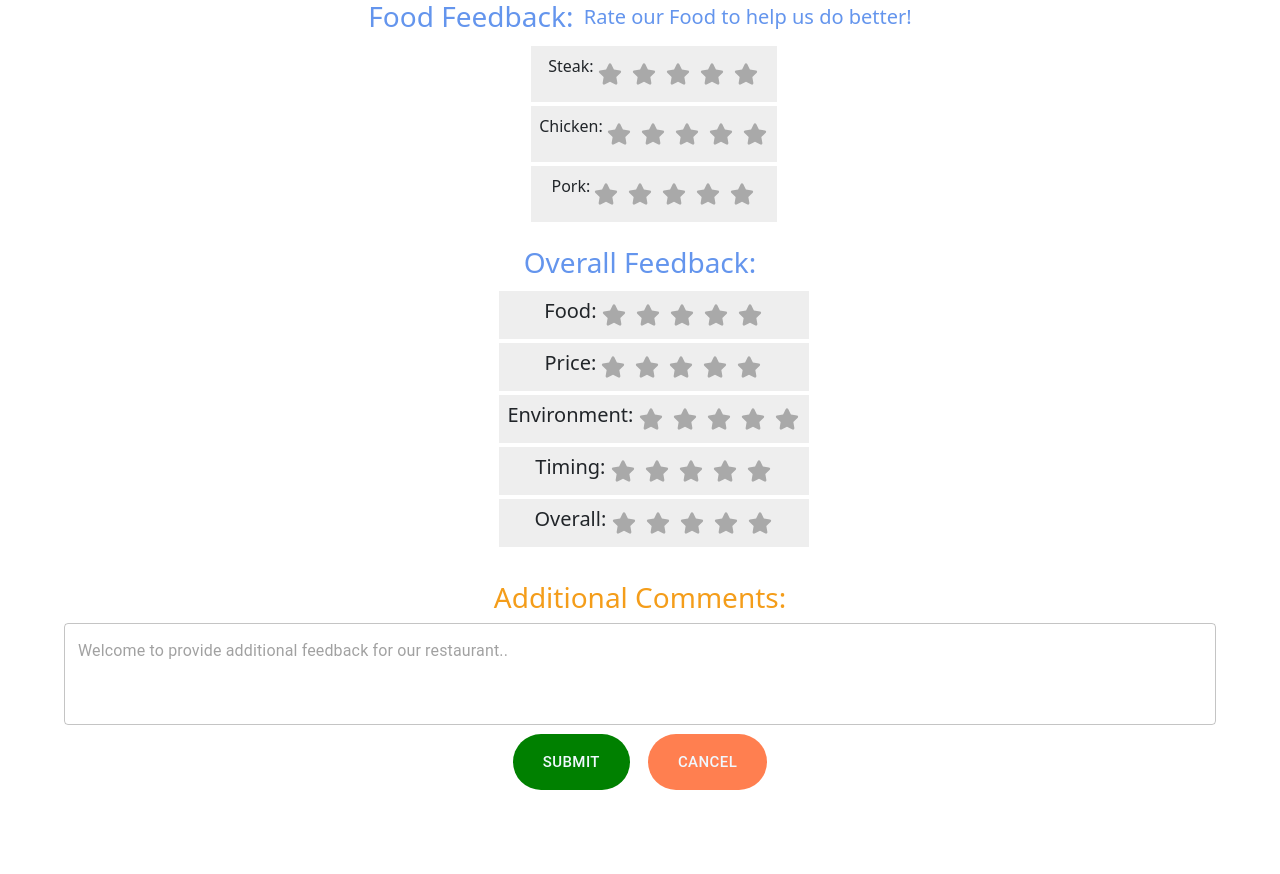
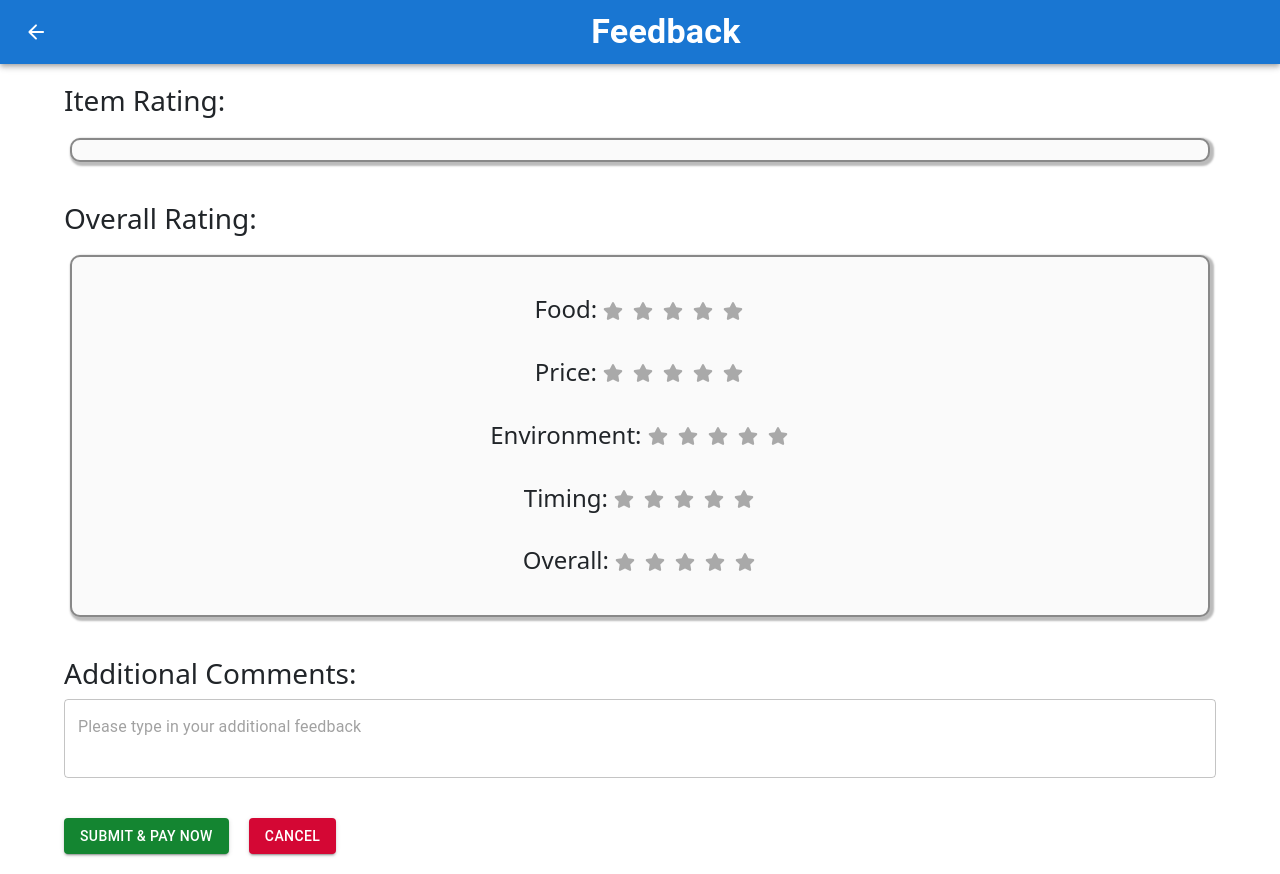
Before and after one commit to madhi-naga/ros-prototype, a React (Create React App) app: page /Feedback in a window 1280 px wide. Before the commit the page ends 809 px from the top, so only its background shows below. Built offline with nearby package versions, Linux system fonts and the light colour scheme.

Commit message:
push Feedback components

```diff
--- a/src/pages/Feedback/Feedback.css
+++ b/src/pages/Feedback/Feedback.css
@@ -63,15 +63,16 @@ ul li::before {
   padding: 0.5rem 0 0.5rem 0.5rem;
   margin: 0.25rem 0;
   /* background-color: #eee; */
-  background-color: #eee;
+}
+.overall h4 {
+  padding-top: 0.25em;
 }
 
 .item {
   display:flex;
   justify-content: center;
   align-items: center;
-  padding: 0.5rem 0 0.5rem 0.5rem;
-  margin: 0.25rem 0;
+
   /* background-color: #eee; */
   background-color: #eee;
 
--- a/src/pages/Feedback/Feedback.jsx
+++ b/src/pages/Feedback/Feedback.jsx
@@ -1,86 +1,201 @@
-import { useState } from 'react';
-import './Feedback.css';
-import Star from './Star';
+import React, { useEffect, useState } from 'react';
+import { useNavigate } from 'react-router-dom';
 import {
+  AppBar,
+  Typography,
+  IconButton,
   Container,
-    TextField,Button
-  } from "@mui/material";
-const Feedback = () => {
-    const [items, setItems] = useState([
-        {
-            id: 1,
-            item: "Steak"
-        },
-        {
-            id: 2,
-            item: "Chicken"
-        },
-        {
-            id: 3,
-            item: "Pork"
-        }
-    ]);
+  Box,
+  Toolbar,
+  TextField,
+} from '@mui/material';
+import DialogTitle from '@mui/material/DialogTitle';
+import Dialog from '@mui/material/Dialog';
+import DialogActions from '@mui/material/DialogActions';
+import DialogContent from '@mui/material/DialogContent';
+import DialogContentText from '@mui/material/DialogContentText';
+import Button from '@mui/material/Button';
+import CartItem from '../../components/CartItem';
+import ArrowBackIcon from '@mui/icons-material/ArrowBackRounded';
+import 'bootstrap/dist/css/bootstrap.min.css';
+import 'bootstrap/dist/js/bootstrap.bundle.min';
+import "../cart.css"
+import Star from './Star'
+import FeedbackItem from './FeedbackItem';
+import "./Feedback.css"
+const formatter = new Intl.NumberFormat('en-US', {
+  style: 'currency',
+  currency: 'CAD',
+
+  // These options are needed to round to whole numbers if that's what you want.
+  //minimumFractionDigits: 0, // (this suffices for whole numbers, but will print 2500.10 as $2,500.1)
+  //maximumFractionDigits: 0, // (causes 2500.99 to be printed as $2,501)
+});
+
+const Feedback = ({ cartItems, setCartItems }) => {
+  const itemNames = () => (cartItems ? Object.keys(cartItems) : []);
+  const [quantities, setQuantities] = useState([]);
+
+  const sumDue = () => {
+    let prices = [];
+    prices = itemNames().map((name) => {
+      const currItem = cartItems[name];
+      return currItem.quantity * currItem.price;
+    });
+    return prices.reduce((a, b) => a + b, 0);
+  };
+
+  const navigate = useNavigate();
+  const [totalDue, setTotalDue] = useState(0);
+
+  useEffect(() => {
+    const sumVal = sumDue();
+    setTotalDue(sumVal);
+  }, [cartItems, quantities]);
+
+  const [open, setOpen] = React.useState(false);
+
+  const handleClickOpen = () => {
+    setOpen(true);
+  };
+
+  const handleClose = () => {
+    setOpen(false);
+  };
+
+  const handleFeedback = () => {
+    navigate('/Feedback');
+  };
+
+  const handleCart = () => {
+    navigate('/Cart');
+  };
+  const handleHome = () => {
+    navigate('/');
+  };
 
   return (
-        <main>
-            <header className="header3">
-                <h3>Food Feedback: </h3>
-                <br></br>
-                <h5> &nbsp; Rate our Food to help us do better! </h5>
-            </header>
-            {items.length ? (
-                <ul>
-                    {items.map((item) => (
-                        <li className="item" key={item.id}>
-                            <p>{item.item+":"}</p><p>&nbsp;</p> <Star/>
-                        </li>
+    <div>
+      <Box sx={{ flexGrow: 1 }}>
+        <AppBar position="static">
+          <Toolbar>
+            <IconButton
+              size="large"
+              edge="start"
+              color="inherit"
+              aria-label="menu"
+              sx={{ mr: 2 }}
+              onClick={handleCart}
+            >
+              <ArrowBackIcon />
+            </IconButton>
+            <Typography
+              variant="h4"
+              component="div"
+              sx={{
+                flexGrow: 1,
+                textAlign: 'center',
+                padding: '5px',
+                fontWeight: 600,
+              }}
+            >
+              Feedback
+            </Typography>
+          </Toolbar>
+        </AppBar>
+        <Container sx={{ padding: '20px' }}>
+          <h3>Item Rating:</h3>
+          <div className="container" style={containerStyle}>
+            {itemNames().map((name) => (
+              <FeedbackItem
+                cartItems={cartItems}
+                setCartItems={setCartItems}
+                itemName={name}
+                item={cartItems[name]}
+                quantities={quantities}
+                setQuantities={setQuantities}
+              />
             ))}
+          </div>
+        </Container>
+        <Container sx={{ padding: '20px' }}>
+          <h3>Overall Rating:</h3>
+          <div className="container" style={containerStyle}>
+            <div className='overall'>
+            <ul >
+                <li className="allitem"><h4>Food:&nbsp; </h4> <Star/></li>
+                <li className="allitem"><h4>Price:&nbsp; </h4> <Star/></li>
+                <li className="allitem"><h4>Environment:&nbsp; </h4> <Star/></li>
+                <li className="allitem"><h4>Timing:&nbsp; </h4> <Star/></li>
+                <li className="allitem"><h4>Overall:&nbsp; </h4> <Star/></li>
             </ul>
-            ) : (
-                <p style={{ marginTop: '2rem' }}>Your list is empty.</p>
-            )}
-            {/* <CommentBox/> */}
-            <header className="header2">
-                <h3>Overall Feedback: </h3>
-            </header>
-            <ul >
-                <li className="allitem"><h5>Food:&nbsp; </h5> <Star/></li>
-                <li className="allitem"><h5>Price:&nbsp; </h5> <Star/></li>
-                <li className="allitem"><h5>Environment:&nbsp; </h5> <Star/></li>
-                <li className="allitem"><h5>Timing:&nbsp; </h5> <Star/></li>
-                <li className="allitem"><h5>Overall:&nbsp; </h5> <Star/></li>
-            </ul>
-            <Container sx={{padding:"10px"}}>
-                <div>
-                    <h3 style={{color: "#F49D1A",}}>Additional Comments:</h3>
+            </div>
+          </div>
+        </Container>
+        <Container sx={{ padding: '20px' }}>
+        <div className="requirements">
+          <h3>Additional Comments:</h3>
           <TextField
             id="outlined-textarea"
             label=""
-                    placeholder="Welcome to provide additional feedback for our restaurant.."
-                    rows={3}
+            placeholder="Please type in your additional feedback"
+            rows={2}
             multiline
             fullWidth
           />
-                    <Button style={{
-                        borderRadius: 40,
-                        color: "aliceblue",
-                        backgroundColor: "green",
-                        margin: "9px",
-                        padding: "15px 30px",
-                        fontSize: "15px"
-                    }}>Submit</Button>
-                    <Button style={{
-                        borderRadius: 40,
-                        color: "aliceblue",
-                        margin: "9px",
-                        backgroundColor: "coral",
-                        padding: "15px 30px",
-                        fontSize: "15px"
-                    }}>Cancel</Button>
         </div>
       </Container>
-        </main>
-    )
-}
+      <Container sx={{ padding: '20px' }}>
+        <div className="payment">
+          <Button
+            onClick={handleClickOpen}
+            style={{
+              backgroundColor: '#148531',
+              marginRight:'20px'
+            }}
+            variant="contained"
+          >
+            Submit & Pay Now
+          </Button>
+          <Button
+            onClick={handleHome}
+            style={{
+              backgroundColor: '#D40734',
+            }}
+            variant="contained"
+          >
+            Cancel
+          </Button>
+        </div>
+      </Container>
+      </Box>
 
-export default Feedback
+
+
+      <Dialog onClose={handleClose} open={open}>
+        <DialogTitle>Thank you</DialogTitle>
+        <DialogContent>
+          <DialogContentText id="alert-dialog-description">
+            Your feedback has been submitted successfully!
+          </DialogContentText>
+          <br />
+          <DialogActions>
+            <Button onClick={handleHome} autoFocus>
+              Close
+            </Button>
+          </DialogActions>
+        </DialogContent>
+      </Dialog>
+    </div>
+  );
+};
+
+const containerStyle = {
+  backgroundColor: '#FAFAFA',
+  marginTop: '20px',
+  paddingTop: '20px',
+  borderRadius: '10px',
+  borderStyle: 'solid',
+};
+
+export default Feedback;
--- /dev/null
+++ b/src/pages/Feedback/FeedbackItem.jsx
@@ -0,0 +1,67 @@
+import React, { useEffect, useState } from 'react';
+import { IconButton } from '@mui/material';
+import AddIcon from '@mui/icons-material/Add';
+import RemoveIcon from '@mui/icons-material/Remove';
+import CancelIcon from '@mui/icons-material/Cancel';
+import 'bootstrap/dist/css/bootstrap.min.css';
+import 'bootstrap/dist/js/bootstrap.bundle.min';
+import '../../components/item.css';
+import Star from './Star';
+const formatter = new Intl.NumberFormat('en-US', {
+  style: 'currency',
+  currency: 'CAD',
+
+  // These options are needed to round to whole numbers if that's what you want.
+  //minimumFractionDigits: 0, // (this suffices for whole numbers, but will print 2500.10 as $2,500.1)
+  //maximumFractionDigits: 0, // (causes 2500.99 to be printed as $2,501)
+});
+
+const FeedbackItem = ({ cartItems, setCartItems, itemName, item, quantities, setQuantities}) => {
+  const [quantity, setQuantity] = useState(item.quantity);
+  const [price, setPrice] = useState(item.quantity * item.price);
+
+  const itemNames = () => cartItems ? Object.keys(cartItems) : [];
+  const itemQuantities = () => (
+    itemNames().map((name) => (cartItems[name].quantity))
+  );
+
+  useEffect(() => {
+    item.quantity = quantity;
+    cartItems[itemName] = item;
+    setCartItems(cartItems);
+    console.log("useeffect item", cartItems);
+  }, [quantity]);
+
+  return (
+    <div className="cart-block">
+      <div className="cart-item" style={itemStyle}>
+        <div className="row">
+          <div className="col-md-2">
+            <img className="item-img" src={item.img} alt="" />
+          </div>
+          <div className="col-md-4">
+            <h5>{itemName}</h5>
+          </div>
+          <div className="col-md-1">
+            {quantity}
+          </div>
+          <div className="col-md-3">
+            <h6>Rate the item from 1 to 5 stars</h6>
+            <Star/>
+          </div>
+          <div className="col-md-2">
+          <h6>subtotal:</h6> {formatter.format(price)}
+          </div>
+        </div>
+        <hr class="rounded" />
+      </div>
+    </div>
+  );
+};
+
+const itemStyle = {
+  borderColor: 'black',
+  borderBottomColor: 'black',
+};
+
+export default FeedbackItem;
--- a/src/pages/Feedback/Star.jsx
+++ b/src/pages/Feedback/Star.jsx
@@ -35,7 +35,7 @@ function Star() {
           return (
             <FaStar
               key={index}
-              size={24}
+              size={20}
               onClick={() => handleClick(index + 1)}
               onMouseOver={() => handleMouseOver(index + 1)}
               onMouseLeave={handleMouseLeave}
```
Also changed, not shown: 1 other file (tests, documents, lock files or other folders). Lines whose indentation alone changed are shown as unchanged.
